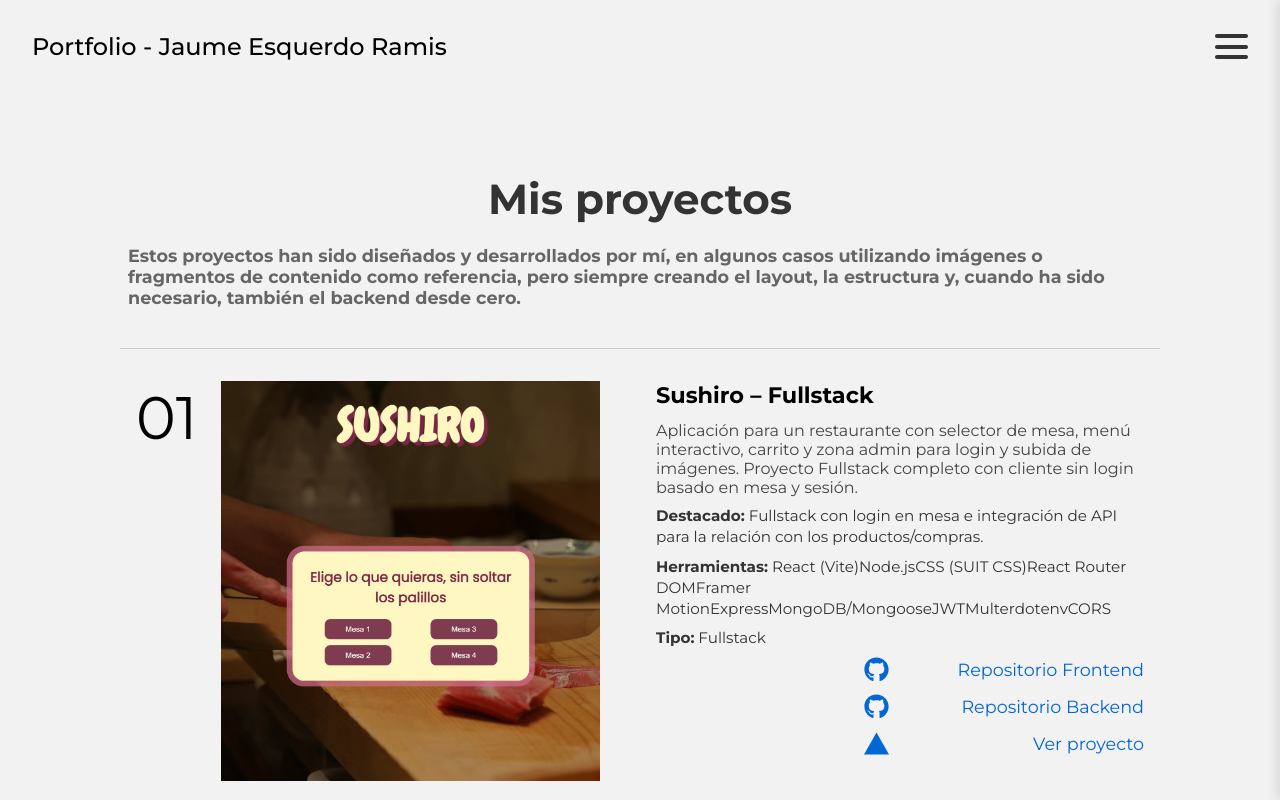
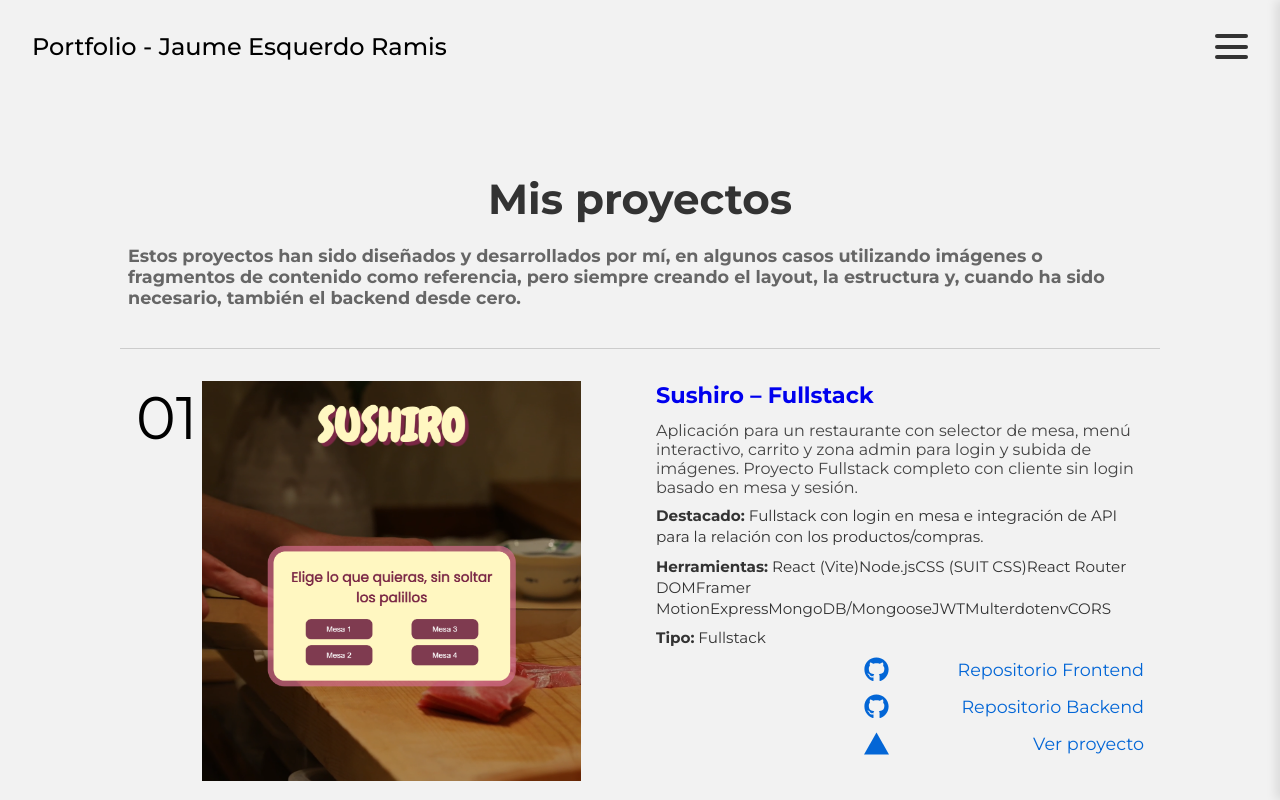
Before and after one commit to JaumeEsquerdo/portfolio-personal, a React (Vite) app in the folder portfolio-jaume/: page /proyectos in a window 1280 px wide. Built offline with nearby package versions, Linux system fonts and the light colour scheme; a web font is replaced by a local one.

Commit message:
update img y titulo clicable al proyecto

```diff
--- a/portfolio-jaume/src/components/Proyecto.jsx
+++ b/portfolio-jaume/src/components/Proyecto.jsx
@@ -15,12 +15,16 @@ const Proyecto = ({ numero, titulo, descripcion, imagen, herramientas, stack, en
                 {/* Panel 1: Imagen + número */}
                 <div className="Proyecto-panel Proyecto-panel--media">
                     <span className="Proyecto-numero">{numero}</span>
-                    <img src={imagen} alt={titulo} className="Proyecto-img" />
+                    <a href={deploy} target="_blank" rel="noopener noreferrer">
+                        <img src={imagen} alt={titulo} className="Proyecto-img" />ç
+                    </a>
                 </div>
 
                 {/* Panel 2: Texto (título, desc, tecnologías, tipo) */}
                 <div className="Proyecto-panel Proyecto-panel--texto">
-                    <h3 className="Proyecto-titulo">{titulo}</h3>
+                    <a href={deploy} target="_blank" rel="noopener noreferrer">
+                        <h3 className="Proyecto-titulo">{titulo}</h3>
+                    </a>
                     <p className="Proyecto-descripcion">{descripcion}</p>
 
                     <p className="Proyecto-texto Proyecto-destacado">
```
